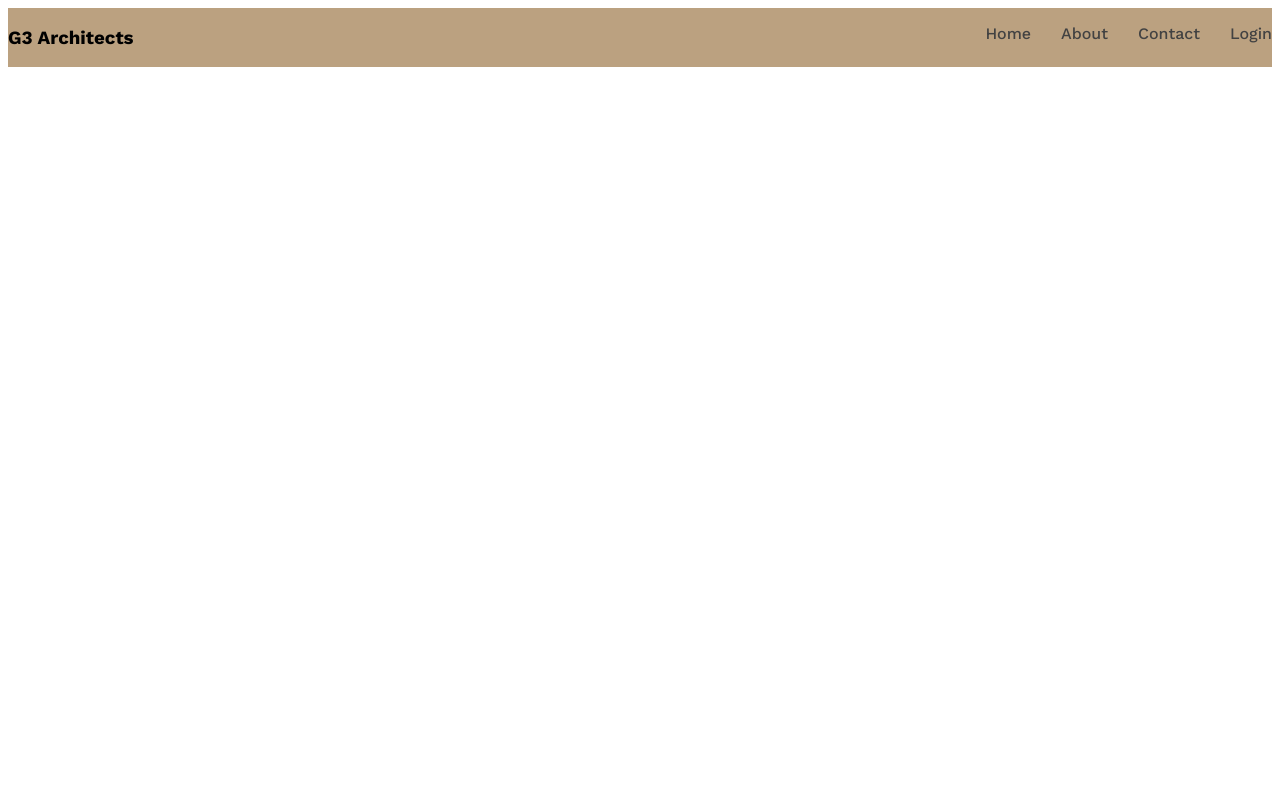
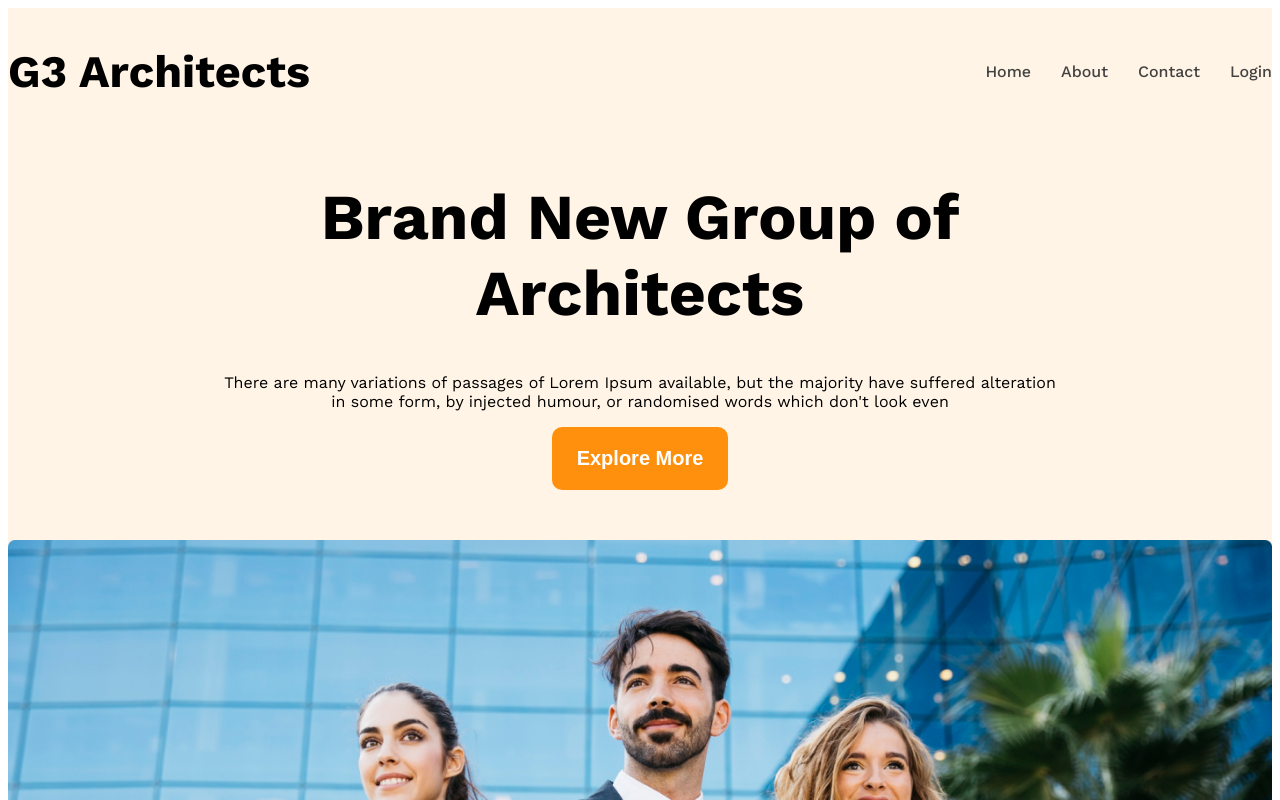
Before and after one commit to Sohaib-Void/G3-Architect, a plain HTML site: page index.html in a window 1280 px wide. Shown: the top 800 px of the page. Drawn offline with nearby package versions, Linux system fonts and the light colour scheme.

Commit message:
update html and css

```diff
--- a/g3.css
+++ b/g3.css
@@ -18,16 +18,28 @@
     color: #727272;
 }
 .bg-light{
-    background-color: #b89d7af3;
+    background-color: rgba(255, 144, 14, 0.1);
 }
 
-
+.btn-primary{
+    background-color: #FF900E;
+    color: white;
+    padding: 20px 25px;
+    font-weight: 600;
+    font-size: 20px;
+    border-radius: 10px;
+    border: none;
+}
 
 /* header style */
+.brand{
+    font-weight: bold;
+    font-size: 45px;
+}
 .navbar{
     display: flex;
     justify-content: space-between;
-    bac
+    align-items: center;
 }
 .nav-item{
     list-style: none;
@@ -42,3 +54,25 @@
     max-width: 1440px;
     margin: 0 auto;
 }
+/* banner style */
+.banner-contant{
+    max-width: 850px;
+    margin: 0 auto;
+    text-align: center;
+    margin-bottom: 50px;
+}
+.banner-title{
+    font-weight: bold;
+    font-size: 64px;
+}
+.banner-image{
+    width: 100%;
+}
+
+/* respnsive media */
+@media screen and (max-width : 576px) {
+    .navbar , .nav-links{
+        flex-direction: column;
+    }
+
+}
--- a/index.html
+++ b/index.html
@@ -11,7 +11,7 @@
 
     <header class="bg-light">
         <nav class="navbar display-flex">
-            <h3 class="brand">G3 Architects</h3>
+            <h2 class="brand">G3 Architects</h2>
             <ul class="nav-links display-flex">
                 <li class="nav-item"><a href="" class="nav-link text-gray">Home</a></li>
                 <li class="nav-item"><a href="" class="nav-link text-gray">About</a></li>
@@ -21,7 +21,12 @@
         </nav>
 
         <div class="banner">
-
+            <div class="banner-contant">
+            <h1 class="banner-title">Brand New Group of Architects </h1>
+            <p class="banner-description">There are many variations of passages of Lorem Ipsum available, but the majority have suffered alteration in some form, by injected humour, or randomised words which don't look even</p>
+            <button class="btn-primary">Explore More</button>
+            </div>
+            <img class="banner-image" src="images/banner.png" alt="">
         </div>
 
     </header>
```
